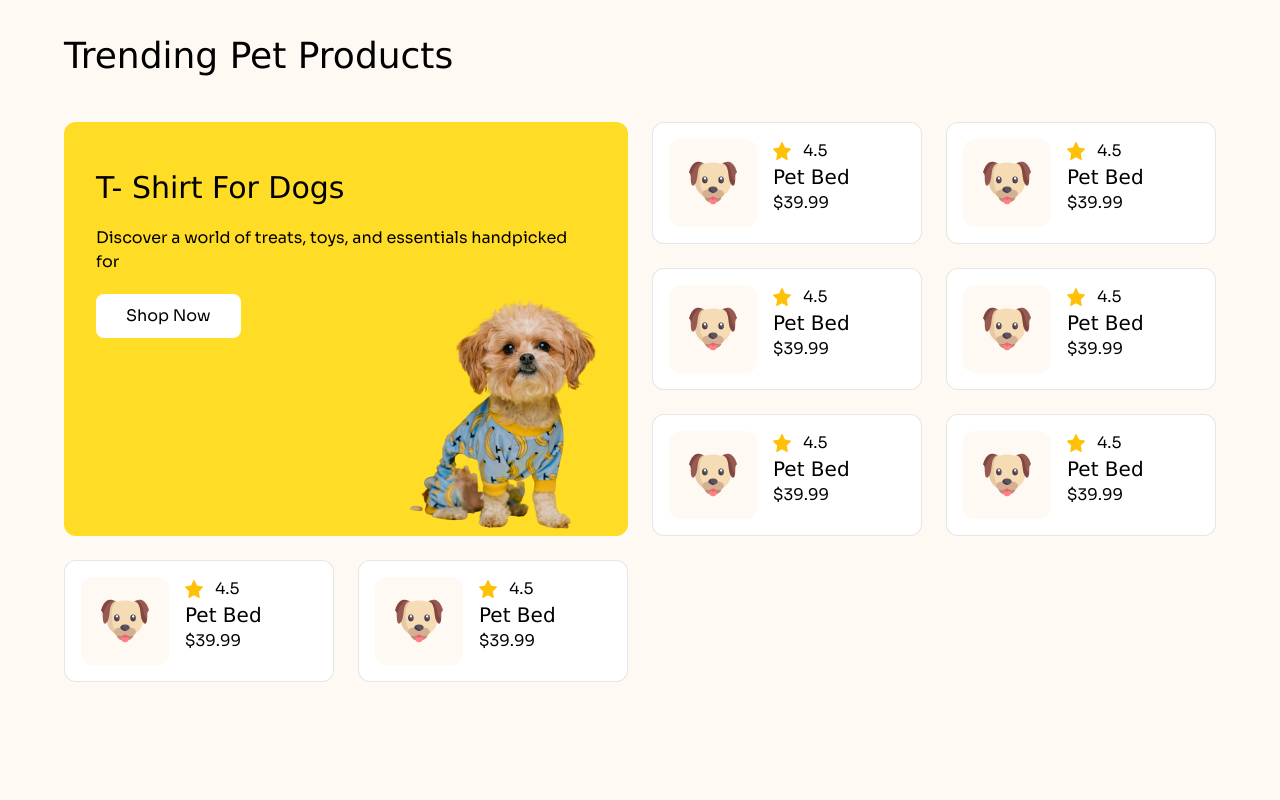
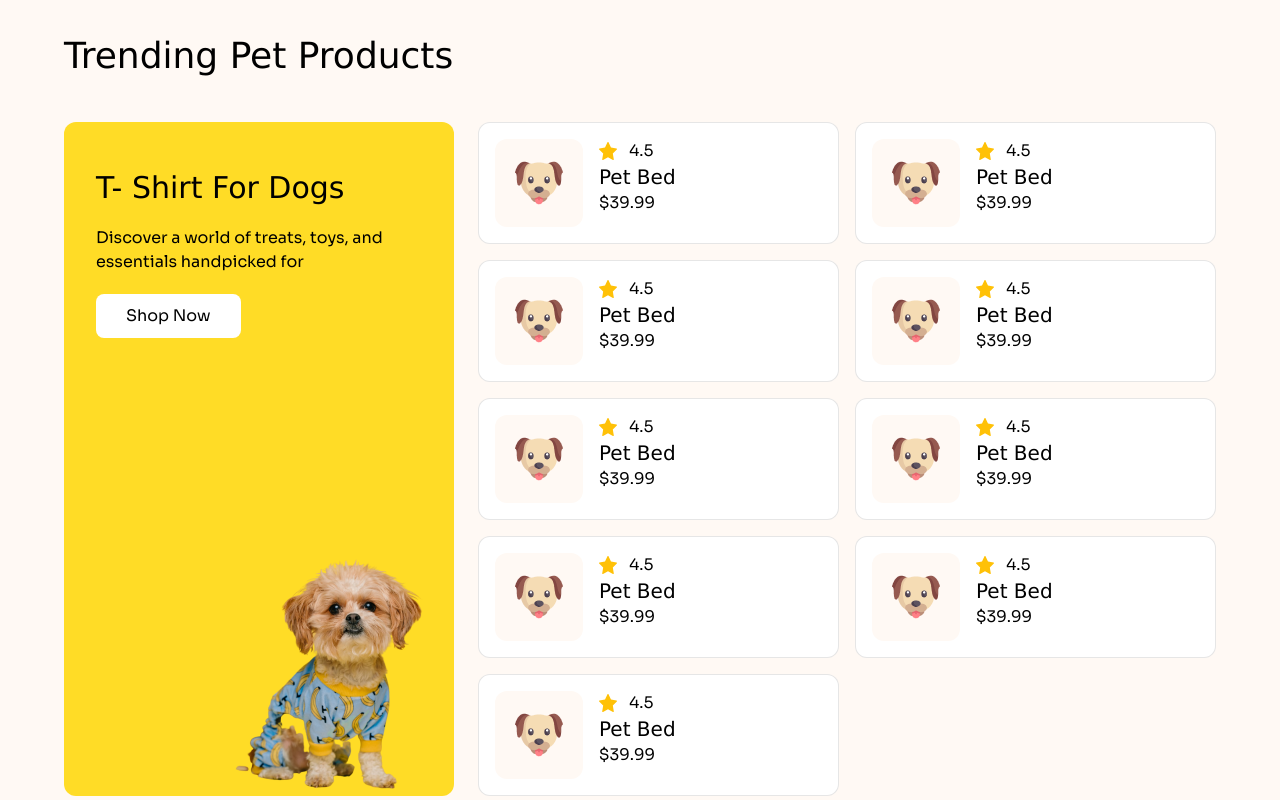
Before and after one commit to mraihan20295/PHero__B11-A03-C01, a plain HTML site: page index.html in a window 1280 px wide. Shown: the part 1520-2320 px from the top of the page. Drawn offline with nearby package versions, Linux system fonts and the light colour scheme; a web font is replaced by a local one.

Commit message:
- some layout chnges in trending pet products section

```diff
--- a/index.html
+++ b/index.html
@@ -123,17 +123,17 @@
         <section class="bg-[var(--color-secondary)] py-14 md:py-32">
             <div class="wrapper">
                 <h2 class="mb-12 md:leading-none">Trending Pet Products</h2>
-                <div class="grid grid-cols-2 lg:max-[1450px]:grid-cols-4 min-[1450px]:grid-cols-5 gap-4 md:gap-6">
-
+                <div class="grid lg:max-[1300px]:grid-cols-[390px_1fr] min-[1300px]:grid-cols-[35%_65%] gap-4 md:gap-6">
                     <div
-                        class="bg-[var(--color-primary)] bg-[url(assets/cute-pet-small.png)] bg-no-repeat bg-right-bottom rounded-xl pl-8 pr-12 pt-12 min-h-[402px] max-sm:col-span-2 sm:row-span-4  lg:col-span-2 md:row-span-3">
+                        class="bg-[var(--color-primary)] bg-[url(assets/cute-pet-small.png)] bg-no-repeat bg-right-bottom rounded-xl pl-8 pr-12 pt-12 min-h-[402px] ">
                         <h3 class="text-2xl md:text-3xl">T- Shirt For Dogs</h3>
                         <p class="text-sm md:text-base my-5">
                             Discover a world of treats, toys, and essentials handpicked for
                         </p>
                         <a href="#" class="btn bg-white">Shop Now</a>
                     </div>
-
+                    <div
+                        class="grid max-md:grid-cols-[repeat(auto-fit,_minmax(160px,_1fr))] md:grid-cols-[repeat(auto-fit,_minmax(240px,_1fr))] gap-4">
                         <div
                             class="flex gap-2 md:gap-4 p-2 md:p-4 bg-white rounded-xl border border-solid border-[#1111111a]">
                             <div class="rounded-xl p-3 md:p-5 bg-[var(--color-secondary)]">
@@ -246,6 +246,21 @@
                                 <p class="text-[0.625rem] md:text-base">$39.99</p>
                             </div>
                         </div>
+                        <div
+                            class="flex gap-2 md:gap-4 p-2 md:p-4 bg-white rounded-xl border border-solid border-[#1111111a]">
+                            <div class="rounded-xl p-3 md:p-5 bg-[var(--color-secondary)]">
+                                <img class="max-[768px]:w-[30px]" src="assets/dog-cartoon.png" alt="">
+                            </div>
+                            <div>
+                                <div class="flex gap-2 md:gap-3 items-center">
+                                    <img class="w-[11.5px] md:w-[18px]" src="assets/rating-icon.svg" alt="">
+                                    <span class="text-[0.625rem] md:text-base">4.5</span>
+                                </div>
+                                <h3 class="text-xs md:text-xl">Pet Bed</h3>
+                                <p class="text-[0.625rem] md:text-base">$39.99</p>
+                            </div>
+                        </div>
+                    </div>
 
                 </div>
             </div>
```
Also changed, not shown: components.html (added, +130 -0 lines). Lines whose indentation alone changed are shown as unchanged.
